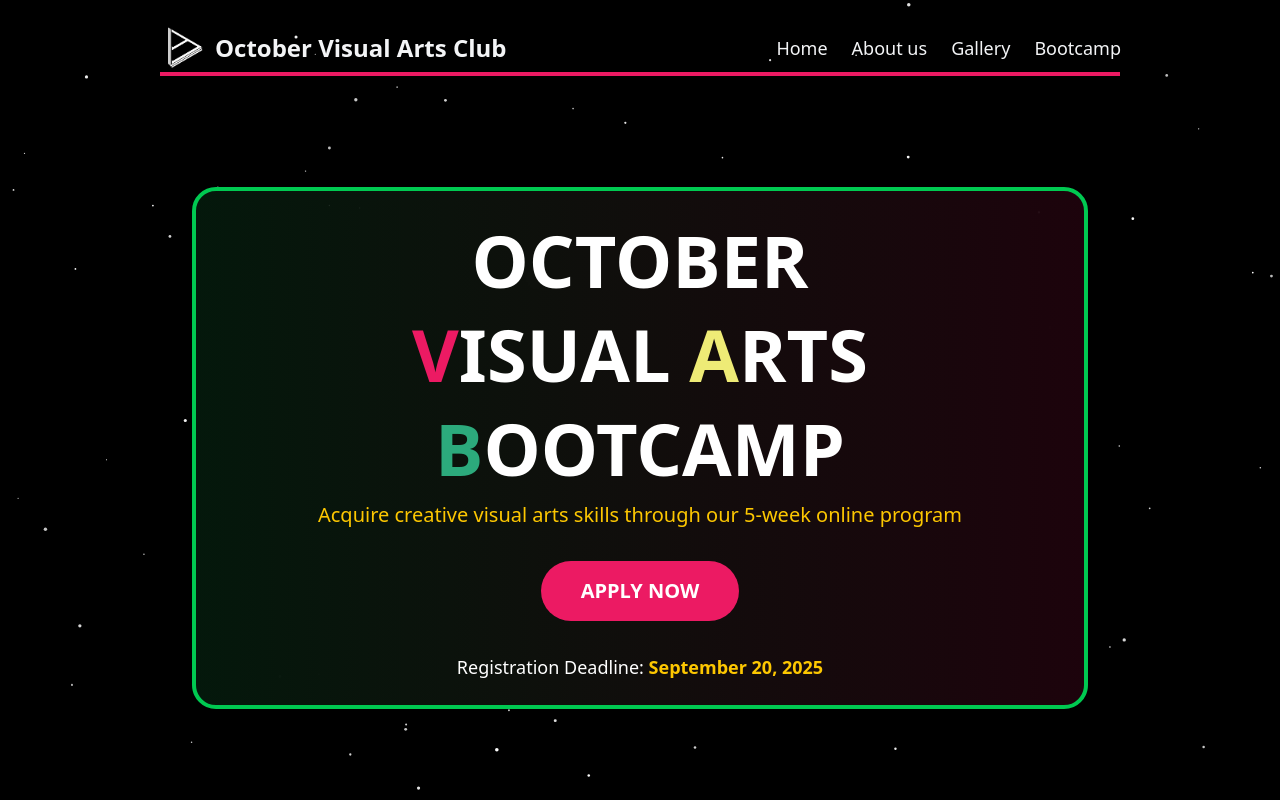
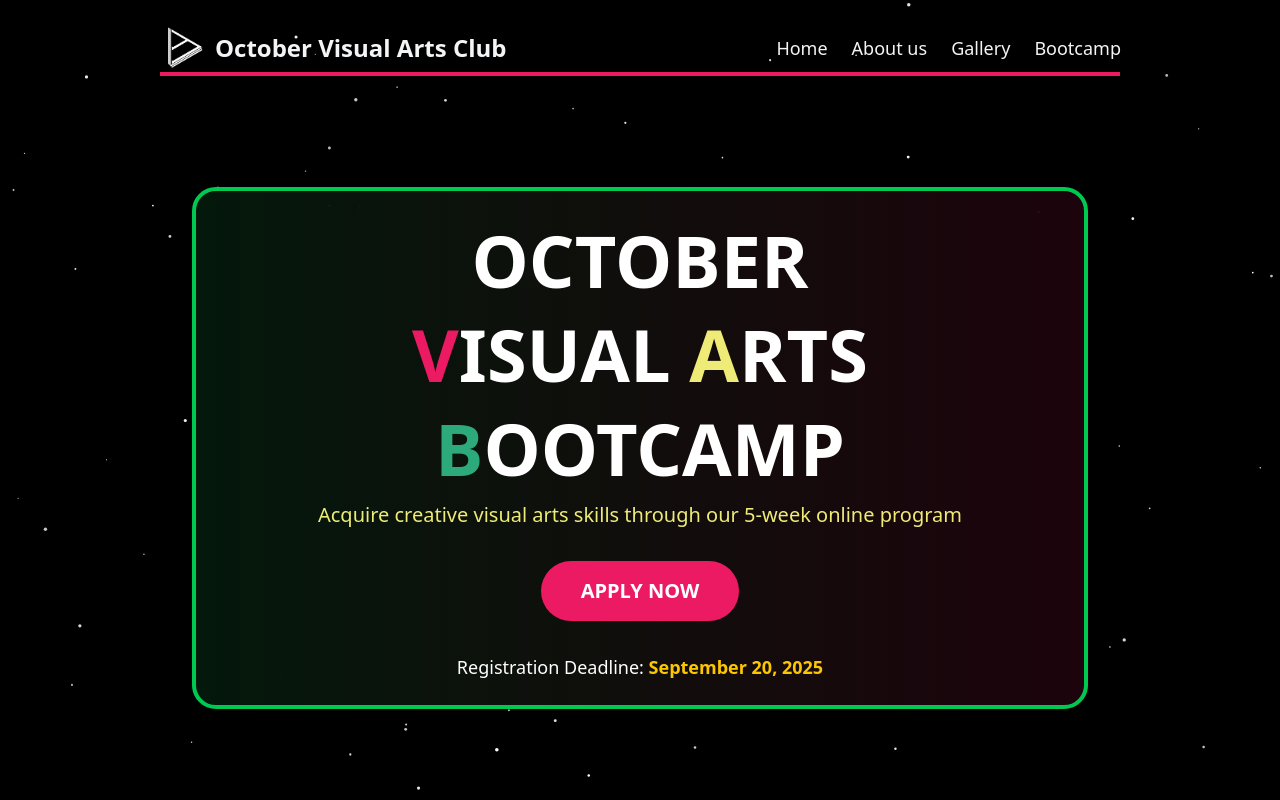
Before and after one commit to YAFFMN/OVAC, a React (Vite) app: page /bootcamp in a window 1280 px wide. Shown: the top 800 px of the page. Built offline with nearby package versions, Linux system fonts and the light colour scheme.

Commit message:
Update BootcampHero.jsx

```diff
--- a/src/Components/BootcampHero.jsx
+++ b/src/Components/BootcampHero.jsx
@@ -34,7 +34,7 @@ const BootcampHero = () => {
             </span>
           </h1>
 
-          <p className="text-yellow-400 text-xl mb-8 font-medium text-center">
+          <p className="text-[var(--main-color-2)] text-xl mb-8 font-medium text-center">
             Acquire creative visual arts skills through our 5-week online program
           </p>
 
```
